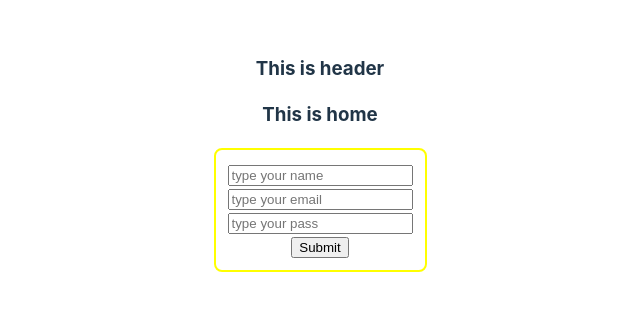
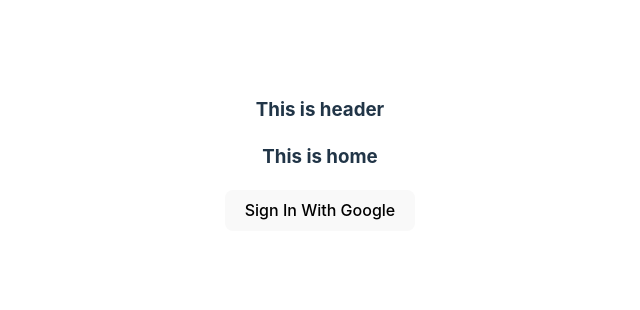
Before and after one commit to Mujahidul-Islam11/firebase-auth-recap, a React (Vite) app: page / in a window 1280 px wide. Shown: the part 246-556 px from the top of the page, without its empty margins (320-960 px from the left). Built offline with nearby package versions, Linux system fonts and the light colour scheme; no server answers.

Commit message:
Google sign in button created

```diff
--- a/src/components/Form/Form.jsx
+++ b/src/components/Form/Form.jsx
@@ -19,6 +19,7 @@
         console.error(error);
       });
   };
+
   return (
     <div>
         <h3>{user && user.email}</h3>
--- /dev/null
+++ b/src/components/Google_SignIn/Google_SignIn.jsx
@@ -0,0 +1,23 @@
+import { signInWithPopup } from "firebase/auth";
+import { GoogleAuthProvider } from "firebase/auth/web-extension";
+import auth from "../../firebase.config";
+
+const Google_SignIn = () => {
+    const provider = new GoogleAuthProvider();
+  const handleGoogleSignIn = () => {
+    signInWithPopup(auth, provider)
+      .then((result) => {
+        console.log(result.user);
+      })
+      .catch((err) => {
+        console.log(err);
+      });
+  };
+  return (
+    <div>
+      <button onClick={handleGoogleSignIn}>Sign In With Google</button>
+    </div>
+  );
+};
+
+export default Google_SignIn;
--- a/src/components/Home/Home.jsx
+++ b/src/components/Home/Home.jsx
@@ -1,11 +1,15 @@
+/* eslint-disable no-unused-vars */
 import Form from "../Form/Form";
+import Google_SignIn from "../Google_SignIn/Google_SignIn";
+
 
 
 const Home = () => {
   return (
     <div>
       <h3>This is home</h3>
-      <Form></Form>
+      {/* <Form></Form> */}
+      <Google_SignIn></Google_SignIn>
     </div>
   );
 };
```
